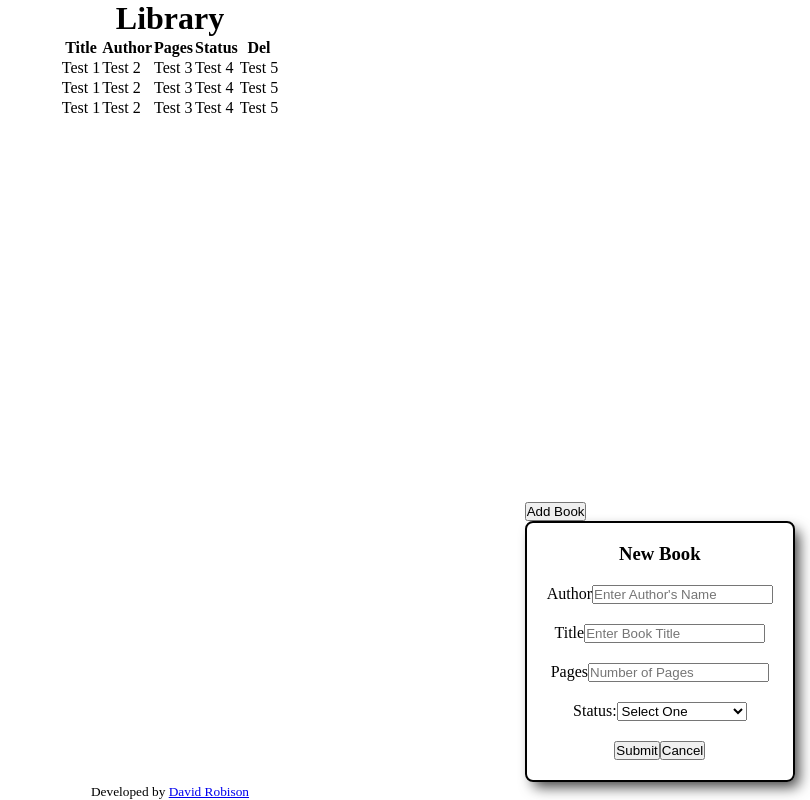
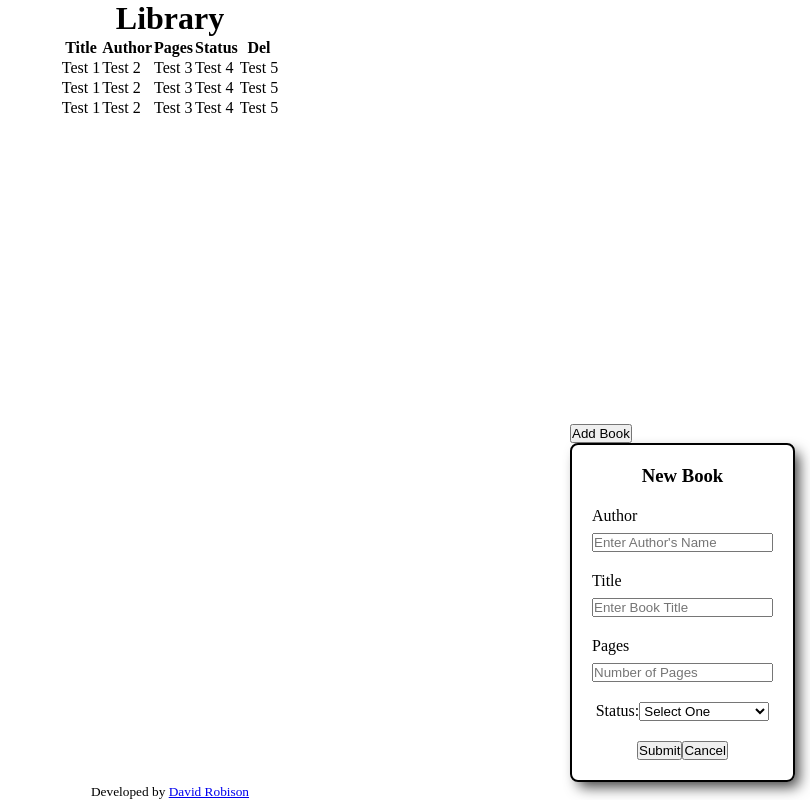
Before and after one commit to robisonwebdev/library-react, a React (Create React App) app: page / in a window 1280 px wide. Shown: the whole page, without its empty margins (470-1280 px from the left). Built offline with nearby package versions, Linux system fonts and the light colour scheme.

Commit message:
Setup flex on .bookFormInputs

```diff
--- a/src/styles/AddBookForm.css
+++ b/src/styles/AddBookForm.css
@@ -20,3 +20,9 @@
 
     margin: 20px;
 }
+
+.bookFormInputs {
+    display: flex;
+    flex-direction: column;
+    gap: 8px;
+}
```
